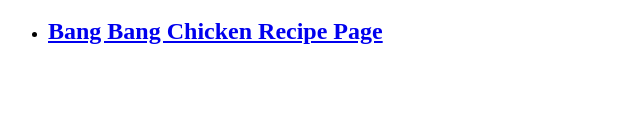
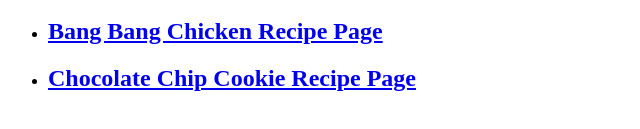
Before and after one commit to ProjTroy/odin-recipes, a plain HTML site: page index.html in a window 1280 px wide. Shown: the part 433-562 px from the top of the page, without its empty margins (0-640 px from the left). Drawn offline with Linux system fonts and the light colour scheme.

Commit message:
Add link to cookies.html

```diff
--- a/index.html
+++ b/index.html
@@ -12,6 +12,7 @@
         <img src="https://media1.giphy.com/media/3ov9k2PgNjBSAb29bi/giphy.gif" alt="eating gif">
         <li><h2><a href="../odin-recipes/recipes/pizza.html">Pizza Recipe Page</a></h2></li>
         <li><h2><a href="../odin-recipes/recipes/bangbangchicken.html">Bang Bang Chicken Recipe Page</a></h2></li>
+        <li><h2><a href="../odin-recipes/recipes/cookies.html">Chocolate Chip Cookie Recipe Page</a></h2></li>
     </ul>
 </body>
 </html>
```
